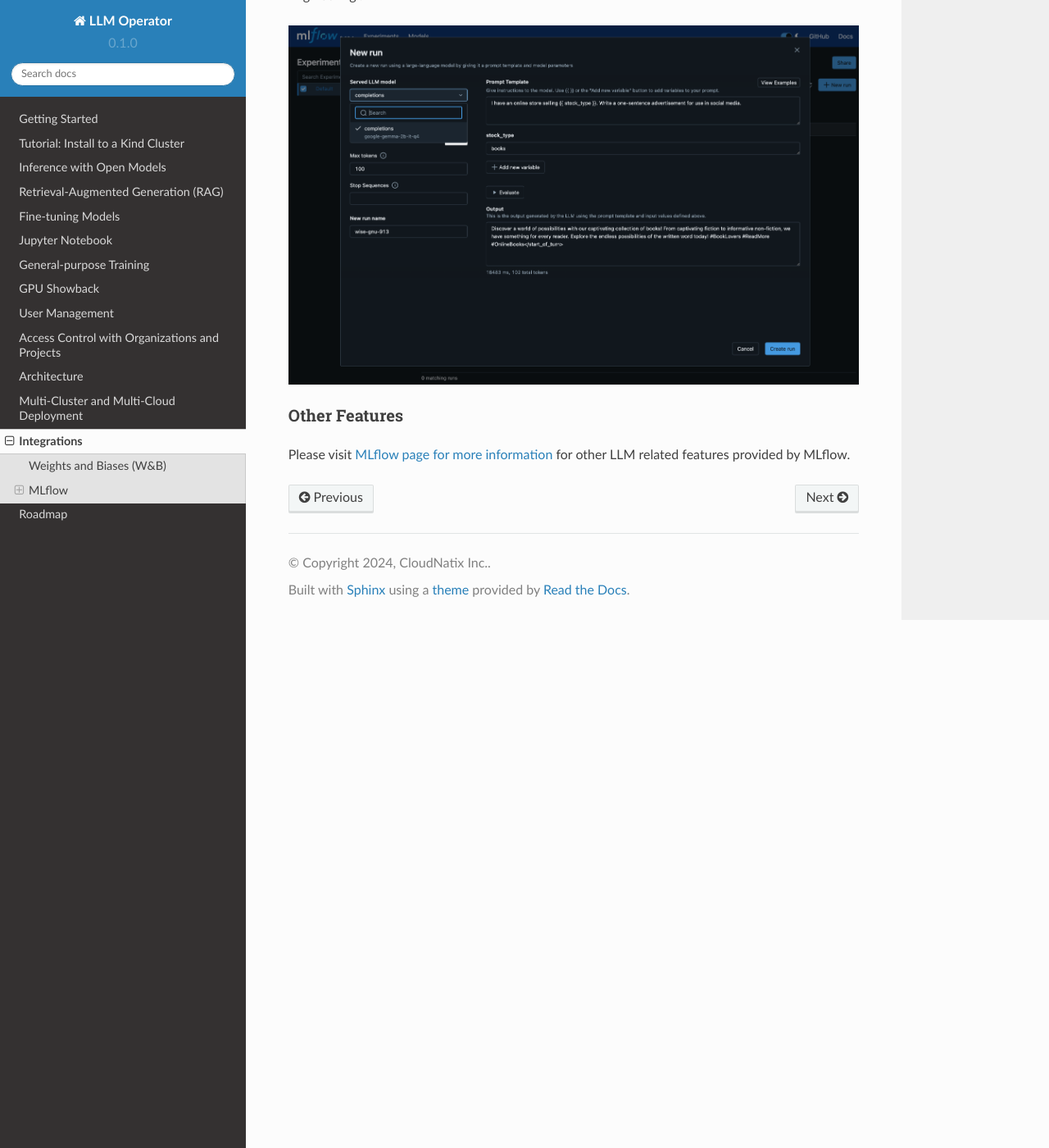
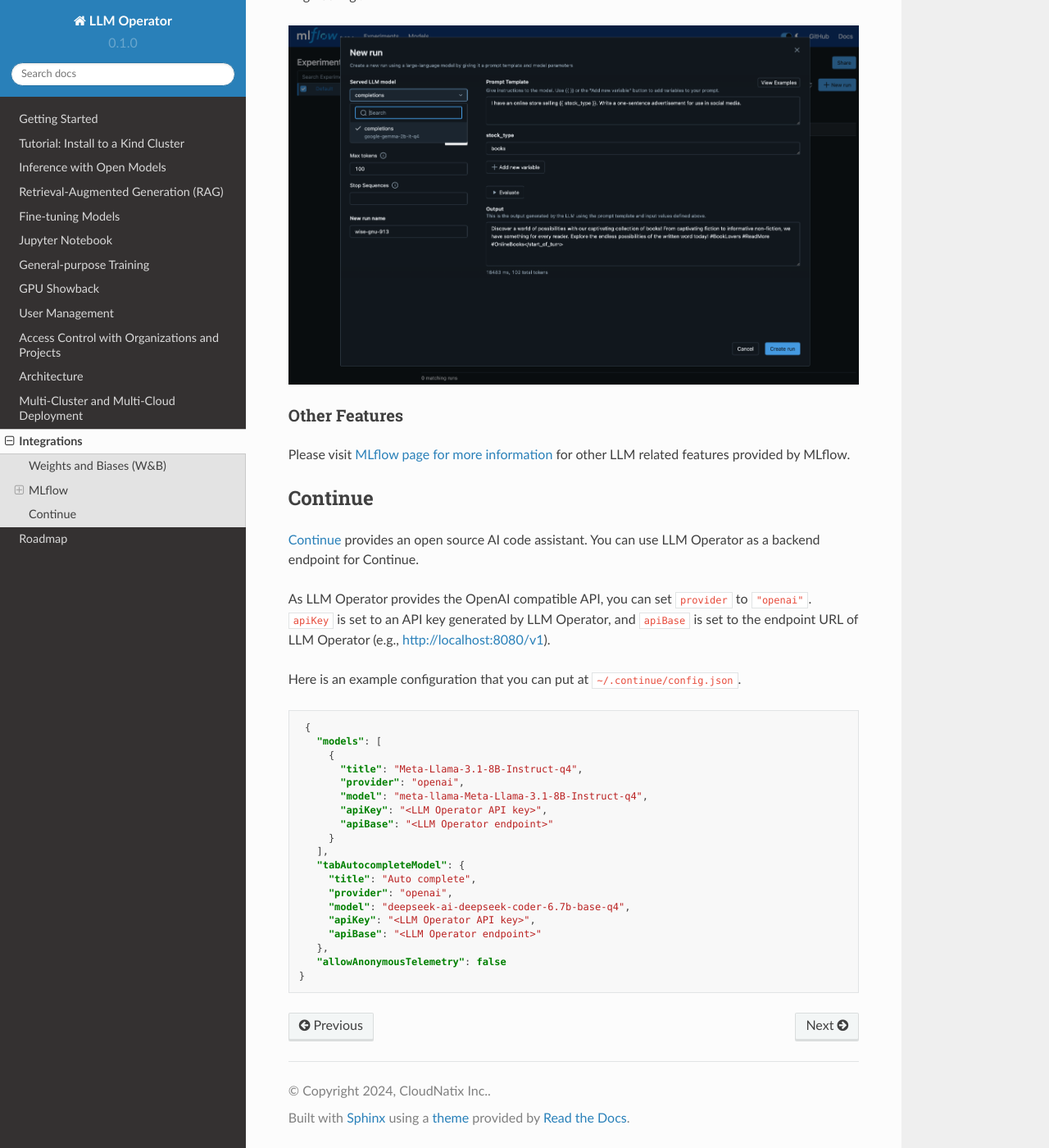
Before and after one commit to llm-operator/docs, a Sphinx documentation site: the page built from docs/source/integrations.rst, in a window 1280 px wide and 1400 px high, scrolled down 3112 px. Shown: the whole window at 82% size. Built offline with Sphinx 7.4.7 and the Read the Docs theme 2.0.0, drawn with Linux system fonts in a browser that asks for light colours.

Commit message:
Add a paragraph on continue.dev integration (#93)

```diff
--- a/docs/source/integrations.rst
+++ b/docs/source/integrations.rst
@@ -137,3 +137,36 @@ Other Features
 
 Please visit `MLflow page for more information <https://mlflow.org/docs/latest/llms/>`_ for other LLM related features
 provided by MLflow.
+
+Continue
+--------
+
+`Continue <https://www.continue.dev/>`_ provides an open source AI code assistant. You can use LLM Operator as a
+backend endpoint for Continue.
+
+As LLM Operator provides the OpenAI compatible API, you can set ``provider`` to ``"openai"``. ``apiKey`` is set to an API key
+generated by LLM Operator, and ``apiBase`` is set to the endpoint URL of LLM Operator (e.g., http://localhost:8080/v1).
+
+Here is an example configuration that you can put at ``~/.continue/config.json``.
+
+.. code-block:: json
+
+   {
+     "models": [
+       {
+         "title": "Meta-Llama-3.1-8B-Instruct-q4",
+         "provider": "openai",
+         "model": "meta-llama-Meta-Llama-3.1-8B-Instruct-q4",
+         "apiKey": "<LLM Operator API key>",
+         "apiBase": "<LLM Operator endpoint>"
+       }
+     ],
+     "tabAutocompleteModel": {
+       "title": "Auto complete",
+       "provider": "openai",
+       "model": "deepseek-ai-deepseek-coder-6.7b-base-q4",
+       "apiKey": "<LLM Operator API key>",
+       "apiBase": "<LLM Operator endpoint>"
+     },
+     "allowAnonymousTelemetry": false
+  }
```
